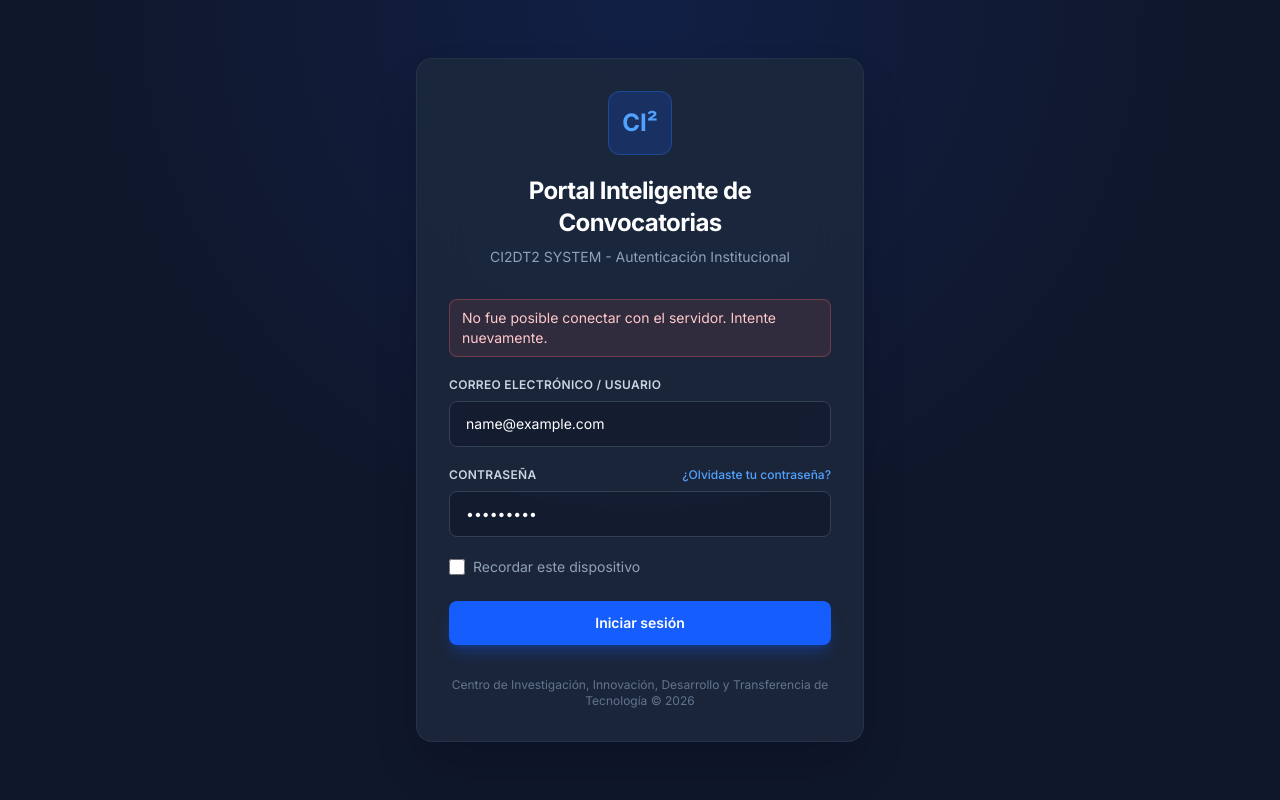
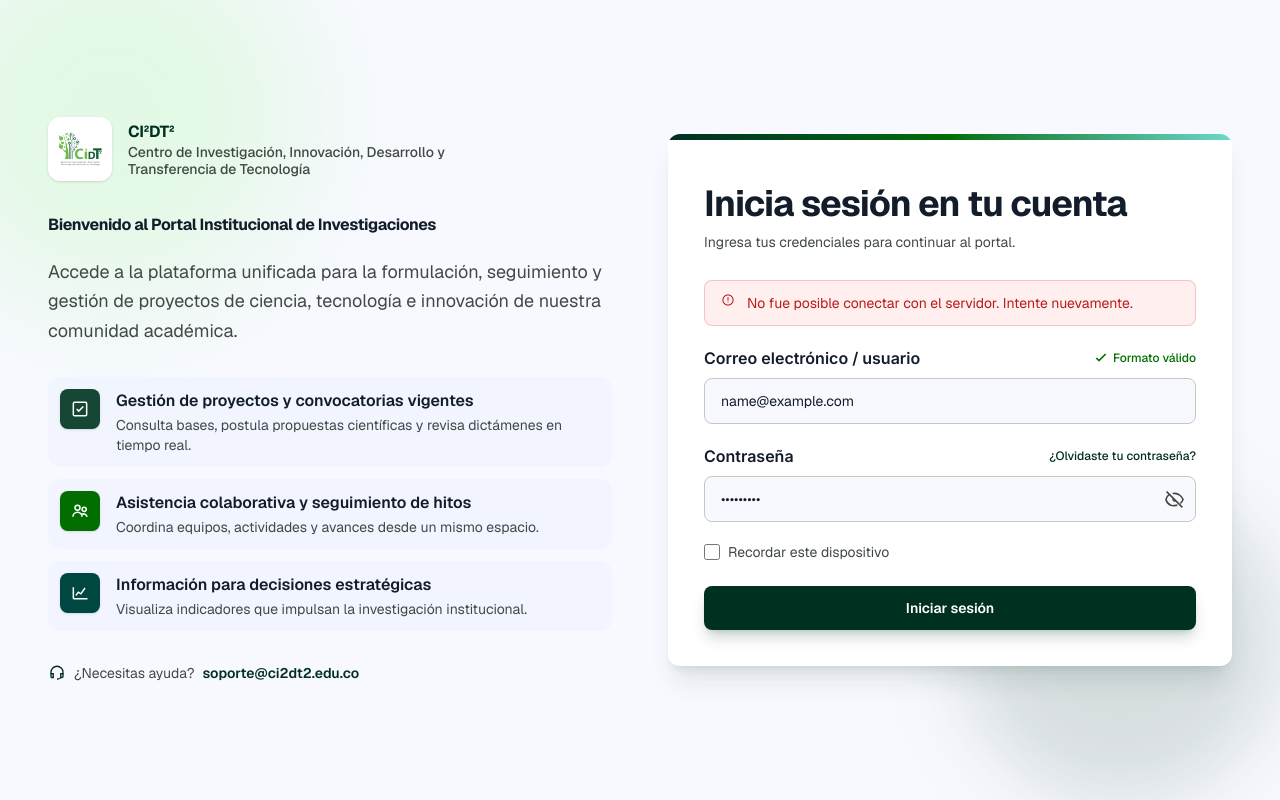
Before and after one commit to gatoaeroespacial/CI2DT2-System2.0, a Next.js app in the folder frontend/: page /login in a window 1280 px wide. Both pictures are taken after typing "name@example.com", "Sample123" into the empty fields and a click on the button "Iniciar sesión". Built offline with nearby package versions, Linux system fonts and the light colour scheme; no server answers.

Commit message:
Rediseño pantalla de login

```diff
--- a/frontend/src/app/globals.css
+++ b/frontend/src/app/globals.css
@@ -1,11 +1,57 @@
+@import url("https://fonts.googleapis.com/css2?family=Material+Symbols+Outlined:wght,FILL@100..700,0..1&display=swap");
 @import "tailwindcss";
 
 @theme inline {
   --font-sans: var(--font-geist-sans);
   --font-institutional: var(--font-inter);
+  --font-headline-lg: var(--font-geist-sans);
+  --font-headline-md: var(--font-geist-sans);
+  --font-headline-sm: var(--font-geist-sans);
+  --font-label-sm: var(--font-inter);
+  --font-label-md: var(--font-inter);
+  --color-primary: #003020;
+  --color-primary-container: #154734;
+  --color-secondary: #026e00;
+  --color-secondary-container: #93f77c;
+  --color-tertiary: #002f2a;
+  --color-tertiary-container: #004741;
+  --color-tertiary-fixed-dim: #6bd8cb;
+  --color-surface: #f8f9ff;
+  --color-surface-container-low: #eff4ff;
+  --color-surface-container-lowest: #ffffff;
+  --color-on-background: #121c2a;
+  --color-on-surface: #121c2a;
+  --color-on-surface-variant: #414944;
+  --color-on-primary: #ffffff;
+  --color-on-secondary: #ffffff;
+  --color-outline-variant: #c0c9c2;
+  --color-error: #ba1a1a;
+  --color-error-container: #ffdad6;
+  --font-size-headline-lg: 2.25rem;
+  --font-size-headline-md: 1.5rem;
+  --font-size-headline-sm: 1.125rem;
+  --font-size-label-md: 0.875rem;
+  --font-size-label-sm: 0.625rem;
 }
 
 body {
-  background: #f8fafc;
-  color: #0f172a;
+  background: #f8f9ff;
+  color: #121c2a;
 }
+
+.material-symbols-outlined {
+  font-family: "Material Symbols Outlined";
+  font-weight: normal;
+  font-style: normal;
+  font-size: 1em;
+  line-height: 1;
+  letter-spacing: normal;
+  text-transform: none;
+  display: inline-block;
+  white-space: nowrap;
+  word-wrap: normal;
+  direction: ltr;
+  font-feature-settings: "liga";
+  -webkit-font-feature-settings: "liga";
+  -webkit-font-smoothing: antialiased;
+}
--- a/frontend/src/app/login/formulario-login.tsx
+++ b/frontend/src/app/login/formulario-login.tsx
@@ -3,17 +3,44 @@
 import { zodResolver } from "@hookform/resolvers/zod";
 import { useRouter, useSearchParams } from "next/navigation";
 import { useState } from "react";
-import { useForm } from "react-hook-form";
+import { useForm, useWatch } from "react-hook-form";
 import { ApiError, apiAuth, MENSAJE_SESION_EXPIRADA } from "@/lib/api";
 import { useAuth, type RespuestaSesion } from "@/lib/auth-store";
 import { esquemaLogin, type DatosLogin } from "@/lib/esquemas";
 import { inicioPara } from "@/lib/roles";
+
+function IconoVisibilidad({ oculto }: { oculto: boolean }) {
+  return (
+    <svg aria-hidden="true" className="h-[21px] w-[21px]" fill="none" viewBox="0 0 24 24" stroke="currentColor" strokeWidth="1.8">
+      {oculto ? (
+        <>
+          <path d="M3 3l18 18" />
+          <path d="M10.6 10.7a2 2 0 0 0 2.7 2.7M9.9 5.2A10.7 10.7 0 0 1 12 5c5.2 0 8.7 4.2 9.8 7a11.8 11.8 0 0 1-3.1 4.4M6.2 6.2C3.9 7.8 2.6 10.2 2.2 12c.5 2.1 2.2 5 5.6 6.6A10.8 10.8 0 0 0 12 19c1.2 0 2.3-.2 3.3-.6" />
+        </>
+      ) : (
+        <>
+          <path d="M2.2 12C3.3 9.2 6.8 5 12 5s8.7 4.2 9.8 7c-1.1 2.8-4.6 7-9.8 7s-8.7-4.2-9.8-7Z" />
+          <circle cx="12" cy="12" r="2.5" />
+        </>
+      )}
+    </svg>
+  );
+}
+
+function IconoCheck() {
+  return (
+    <svg aria-hidden="true" className="h-4 w-4" fill="none" viewBox="0 0 24 24" stroke="currentColor" strokeWidth="2.5">
+      <path d="m5 12 4 4L19 6" />
+    </svg>
+  );
+}
 
 export function FormularioLogin() {
   const router = useRouter();
   const parametros = useSearchParams();
   const establecerSesion = useAuth((s) => s.establecerSesion);
   const [error, setError] = useState<string | null>(null);
+  const [mostrarContrasena, setMostrarContrasena] = useState(false);
 
   const aviso =
     parametros.get("sesion") === "expirada"
@@ -25,8 +52,11 @@ export function FormularioLogin() {
   const {
     register,
     handleSubmit,
+    control,
     formState: { errors, isSubmitting },
   } = useForm<DatosLogin>({ resolver: zodResolver(esquemaLogin), defaultValues: { email: "", password: "" } });
+  const correo = useWatch({ control, name: "email" });
+  const correoValido = /^[^\s@]+@[^\s@]+\.[^\s@]+$/.test(correo);
 
   const enviar = handleSubmit(async (datos) => {
     setError(null);
@@ -42,72 +72,99 @@ export function FormularioLogin() {
   return (
     <form onSubmit={enviar} noValidate className="flex flex-col gap-5">
       {aviso && !error && (
-        <p role="status" className="rounded-lg border border-amber-400/30 bg-amber-400/10 px-3 py-2 text-sm text-amber-200">
-          {aviso}
-        </p>
+        <div role="status" className="flex items-start gap-3 rounded-lg border border-secondary/20 bg-secondary/5 px-4 py-3 text-sm text-secondary">
+          <span className="material-symbols-outlined text-[20px]" aria-hidden="true">check_circle</span>
+          <p>{aviso}</p>
+        </div>
       )}
       {error && (
-        <p role="alert" className="rounded-lg border border-red-400/30 bg-red-400/10 px-3 py-2 text-sm text-red-200">
-          {error}
-        </p>
+        <div role="alert" className="flex items-start gap-3 rounded-lg border border-error/20 bg-error-container/40 px-4 py-3 text-sm text-error">
+          <span className="material-symbols-outlined text-[20px]" aria-hidden="true">error</span>
+          <p>{error}</p>
+        </div>
       )}
       <div className="flex flex-col gap-2">
-        <label htmlFor="email" className="text-xs font-semibold uppercase tracking-wide text-slate-300">
-          Correo Electrónico / Usuario
+        <div className="flex items-center justify-between gap-3">
+          <label htmlFor="email" className="font-label-md text-label-md font-semibold text-on-surface">
+            Correo electrónico / usuario
           </label>
+          {correoValido && !errors.email && (
+            <span className="flex items-center gap-1 text-xs font-medium text-secondary">
+              <IconoCheck />
+              Formato válido
+            </span>
+          )}
+        </div>
         <input
           id="email"
           type="email"
           autoComplete="username"
-          className="w-full rounded-lg border border-slate-700 bg-slate-900/60 px-4 py-3 text-sm text-white outline-none transition placeholder:text-slate-500 focus:border-blue-500 focus:ring-2 focus:ring-blue-500"
+          placeholder="nombre@institucion.edu.co"
+          className="w-full rounded-lg border border-outline-variant bg-surface px-4 py-3 text-sm text-on-surface outline-none transition placeholder:text-on-surface-variant/60 focus:border-primary focus:ring-2 focus:ring-primary/15"
           aria-invalid={!!errors.email}
           aria-describedby={errors.email ? "email-error" : undefined}
           {...register("email")}
         />
         {errors.email?.message && (
-          <p id="email-error" role="alert" className="text-xs text-red-300">
+          <p id="email-error" role="alert" className="text-xs text-error">
             {errors.email.message}
           </p>
         )}
       </div>
       <div className="flex flex-col gap-2">
         <div className="flex items-center justify-between gap-3">
-          <label htmlFor="password" className="text-xs font-semibold uppercase tracking-wide text-slate-300">
+          <label htmlFor="password" className="font-label-md text-label-md font-semibold text-on-surface">
             Contraseña
           </label>
-          <a href="/recuperar-contrasena" className="text-xs font-medium text-blue-400 transition hover:text-blue-300">
+          <a href="/recuperar-contrasena" className="text-xs font-medium text-primary transition hover:text-secondary">
             ¿Olvidaste tu contraseña?
           </a>
         </div>
+        <div className="relative">
           <input
             id="password"
-          type="password"
+            type={mostrarContrasena ? "text" : "password"}
             autoComplete="current-password"
-          className="w-full rounded-lg border border-slate-700 bg-slate-900/60 px-4 py-3 text-sm text-white outline-none transition placeholder:text-slate-500 focus:border-blue-500 focus:ring-2 focus:ring-blue-500"
+            className="w-full rounded-lg border border-outline-variant bg-surface px-4 py-3 pr-12 text-sm text-on-surface outline-none transition placeholder:text-on-surface-variant/60 focus:border-primary focus:ring-2 focus:ring-primary/15"
             aria-invalid={!!errors.password}
             aria-describedby={errors.password ? "password-error" : undefined}
             {...register("password")}
           />
+          <button
+            type="button"
+            onClick={() => setMostrarContrasena((visible) => !visible)}
+            className="absolute inset-y-0 right-0 flex w-11 items-center justify-center text-on-surface-variant transition hover:text-primary"
+            aria-label={mostrarContrasena ? "Ocultar contraseña" : "Mostrar contraseña"}
+          >
+            <IconoVisibilidad oculto={!mostrarContrasena} />
+          </button>
+        </div>
         {errors.password?.message && (
-          <p id="password-error" role="alert" className="text-xs text-red-300">
+          <p id="password-error" role="alert" className="text-xs text-error">
             {errors.password.message}
           </p>
         )}
       </div>
-      <label className="flex items-center gap-2 text-sm text-slate-400">
+      <label className="flex items-center gap-2 text-sm text-on-surface-variant">
         <input
           type="checkbox"
           name="remember-device"
-          className="h-4 w-4 rounded border-slate-600 bg-slate-900 text-blue-600 accent-blue-600 focus:ring-2 focus:ring-blue-500"
+          className="h-4 w-4 rounded border-outline-variant accent-primary focus:ring-2 focus:ring-primary"
         />
         Recordar este dispositivo
       </label>
       <button
         type="submit"
         disabled={isSubmitting}
-        className="mt-1 inline-flex w-full items-center justify-center rounded-lg bg-blue-600 px-4 py-3 text-sm font-semibold text-white shadow-lg shadow-blue-600/30 transition hover:bg-blue-500 focus:outline-none focus:ring-2 focus:ring-blue-500 focus:ring-offset-2 focus:ring-offset-slate-800 disabled:cursor-not-allowed disabled:opacity-60"
+        className="mt-1 inline-flex w-full items-center justify-center gap-2 rounded-lg bg-primary px-4 py-3 text-sm font-semibold text-on-primary shadow-lg shadow-primary/20 transition hover:bg-primary-container focus:outline-none focus:ring-2 focus:ring-primary focus:ring-offset-2 focus:ring-offset-surface-container-lowest disabled:cursor-not-allowed disabled:opacity-60"
       >
-        {isSubmitting ? "Ingresando…" : "Iniciar sesión"}
+        {isSubmitting && (
+          <span
+            className="h-4 w-4 animate-spin rounded-full border-2 border-current border-t-transparent"
+            aria-hidden="true"
+          />
+        )}
+        {isSubmitting ? "Validando credenciales..." : "Iniciar sesión"}
       </button>
     </form>
   );
--- a/frontend/src/app/login/page.tsx
+++ b/frontend/src/app/login/page.tsx
@@ -1,26 +1,118 @@
 import type { Metadata } from "next";
+import Image from "next/image";
 import { Suspense } from "react";
+import logoCi2dt2 from "@/assets/img/LOGO_CI2DT2.png";
 import { FormularioLogin } from "./formulario-login";
 
 export const metadata: Metadata = { title: "Iniciar sesión · CI²DT²" };
 
+type IconoCaracteristica = "proyectos" | "colaboracion" | "indicadores" | "soporte";
+
+function Icono({ nombre, className = "" }: { nombre: IconoCaracteristica; className?: string }) {
+  const paths = {
+    proyectos: (
+      <>
+        <path d="M4 5.5A1.5 1.5 0 0 1 5.5 4h13A1.5 1.5 0 0 1 20 5.5v13a1.5 1.5 0 0 1-1.5 1.5h-13A1.5 1.5 0 0 1 4 18.5v-13Z" />
+        <path d="m8 12 2.5 2.5L16 9" />
+      </>
+    ),
+    colaboracion: (
+      <>
+        <circle cx="9" cy="8" r="3" />
+        <circle cx="17" cy="10" r="2.5" />
+        <path d="M3.5 19a5.5 5.5 0 0 1 11 0M14 16a4.5 4.5 0 0 1 6.5 3" />
+      </>
+    ),
+    indicadores: (
+      <>
+        <path d="M4 19V5M4 19h17" />
+        <path d="m7 15 3-4 3 2 5-7" />
+      </>
+    ),
+    soporte: (
+      <>
+        <path d="M4 13v-2a8 8 0 0 1 16 0v2" />
+        <path d="M4 13h3v5H5.5A1.5 1.5 0 0 1 4 16.5V13ZM20 13h-3v5h1.5a1.5 1.5 0 0 0 1.5-1.5V13Z" />
+        <path d="M17 18c-.8 1.3-2.1 2-4 2h-1" />
+      </>
+    ),
+  }[nombre];
+
+  return (
+    <svg aria-hidden="true" className={className} fill="none" viewBox="0 0 24 24" stroke="currentColor" strokeWidth="1.8">
+      {paths}
+    </svg>
+  );
+}
+
 export default function PaginaLogin() {
   return (
-    <main className="flex min-h-screen flex-1 items-center justify-center bg-slate-900 bg-[radial-gradient(circle_at_top,_rgba(30,64,175,0.2),_transparent_55%)] px-4 py-8 font-institutional sm:py-12">
-      <div className="w-full max-w-md rounded-2xl border border-slate-700/50 bg-slate-800/85 p-6 shadow-2xl shadow-slate-950/30 backdrop-blur-xl sm:p-8">
-        <header className="mb-8 text-center">
-          <div className="mx-auto mb-5 flex h-16 w-16 items-center justify-center rounded-xl border border-blue-500/30 bg-blue-600/20 text-2xl font-bold text-blue-400">
-            CI²
-          </div>
-          <h1 className="text-2xl font-bold tracking-tight text-white">Portal Inteligente de Convocatorias</h1>
-          <p className="mt-2 text-sm text-slate-400">CI2DT2 SYSTEM - Autenticación Institucional</p>
-        </header>
-        <Suspense>
-          <FormularioLogin />
-        </Suspense>
-        <footer className="mt-8 text-center text-xs text-slate-500">
-          Centro de Investigación, Innovación, Desarrollo y Transferencia de Tecnología © 2026
-        </footer>
+    <main className="relative min-h-screen overflow-hidden bg-surface text-on-surface">
+      <div className="pointer-events-none absolute -left-20 -top-20 h-96 w-96 rounded-full bg-secondary-container/20 blur-3xl" />
+      <div className="pointer-events-none absolute bottom-0 right-0 h-80 w-80 rounded-full bg-primary-container/15 blur-2xl" />
+      <div className="relative mx-auto flex min-h-screen w-full max-w-7xl items-center px-4 py-8 sm:px-8 lg:px-12 lg:py-16">
+        <div className="relative grid w-full grid-cols-1 items-center gap-10 lg:grid-cols-12 lg:gap-14">
+          <section className="lg:col-span-6">
+            <div className="mb-8 flex items-center gap-4">
+              <div className="flex h-16 w-16 shrink-0 items-center justify-center rounded-xl bg-surface-container-lowest p-2 text-xl font-bold text-primary shadow-sm">
+                <Image
+                  src={logoCi2dt2}
+                  alt="Logo oficial del Centro de Investigación, Innovación, Desarrollo y Transferencia de Tecnología"
+                  className="h-full w-full object-contain"
+                  priority
+                />
+              </div>
+              <div>
+                <span className="block font-headline-sm text-headline-sm font-bold tracking-tight text-primary">CI²DT²</span>
+                <span className="block max-w-sm text-sm font-medium leading-tight text-on-surface-variant">
+                  Centro de Investigación, Innovación, Desarrollo y Transferencia de Tecnología
+                </span>
+              </div>
+            </div>
+            <h1 className="max-w-xl font-headline-lg text-headline-lg font-bold tracking-tight text-on-background">
+              Bienvenido al Portal Institucional de Investigaciones
+            </h1>
+            <p className="mt-5 max-w-xl text-lg leading-relaxed text-on-surface-variant">
+              Accede a la plataforma unificada para la formulación, seguimiento y gestión de proyectos de ciencia, tecnología e innovación de nuestra comunidad académica.
+            </p>
+            <div className="mt-8 flex flex-col gap-3">
+              {([
+                ["proyectos", "Gestión de proyectos y convocatorias vigentes", "Consulta bases, postula propuestas científicas y revisa dictámenes en tiempo real.", "bg-primary-container"],
+                ["colaboracion", "Asistencia colaborativa y seguimiento de hitos", "Coordina equipos, actividades y avances desde un mismo espacio.", "bg-secondary"],
+                ["indicadores", "Información para decisiones estratégicas", "Visualiza indicadores que impulsan la investigación institucional.", "bg-tertiary-container"],
+              ] satisfies [IconoCaracteristica, string, string, string][]).map(([icono, titulo, descripcion, color]) => (
+                <div key={titulo} className="flex items-start gap-4 rounded-xl bg-surface-container-low/70 p-3 transition-colors hover:bg-surface-container-low">
+                  <div className={`flex h-10 w-10 shrink-0 items-center justify-center rounded-lg ${color} text-on-primary shadow-sm`}>
+                    <Icono nombre={icono} className="h-5 w-5" />
+                  </div>
+                  <div>
+                    <h2 className="text-base font-semibold text-on-surface">{titulo}</h2>
+                    <p className="mt-0.5 text-sm text-on-surface-variant">{descripcion}</p>
+                  </div>
+                </div>
+              ))}
+            </div>
+            <p className="mt-8 flex items-center gap-2 text-sm text-on-surface-variant">
+              <Icono nombre="soporte" className="h-[18px] w-[18px] shrink-0 text-primary" />
+              ¿Necesitas ayuda? <a className="font-semibold text-primary hover:text-secondary" href="mailto:soporte@ci2dt2.edu.co">soporte@ci2dt2.edu.co</a>
+            </p>
+          </section>
+          <section className="lg:col-span-6">
+            <div className="overflow-hidden rounded-xl bg-surface-container-lowest shadow-xl shadow-primary/10">
+              <div className="h-1.5 bg-gradient-to-r from-primary via-secondary to-tertiary-fixed-dim" />
+              <div className="p-6 sm:p-9">
+                <header className="mb-7">
+                  <h2 className="mt-2 font-headline-lg text-3xl font-bold tracking-tight text-on-surface sm:text-4xl">Inicia sesión en tu cuenta</h2>
+                  <p className="mt-2 text-sm text-on-surface-variant">Ingresa tus credenciales para continuar al portal.</p>
+                </header>
+                <Suspense>
+                  <FormularioLogin />
+                </Suspense>
+
+              </div>
+            </div>
+          </section>
+        </div>
       </div>
     </main>
   );
```
Lines whose indentation alone changed are shown as unchanged.
